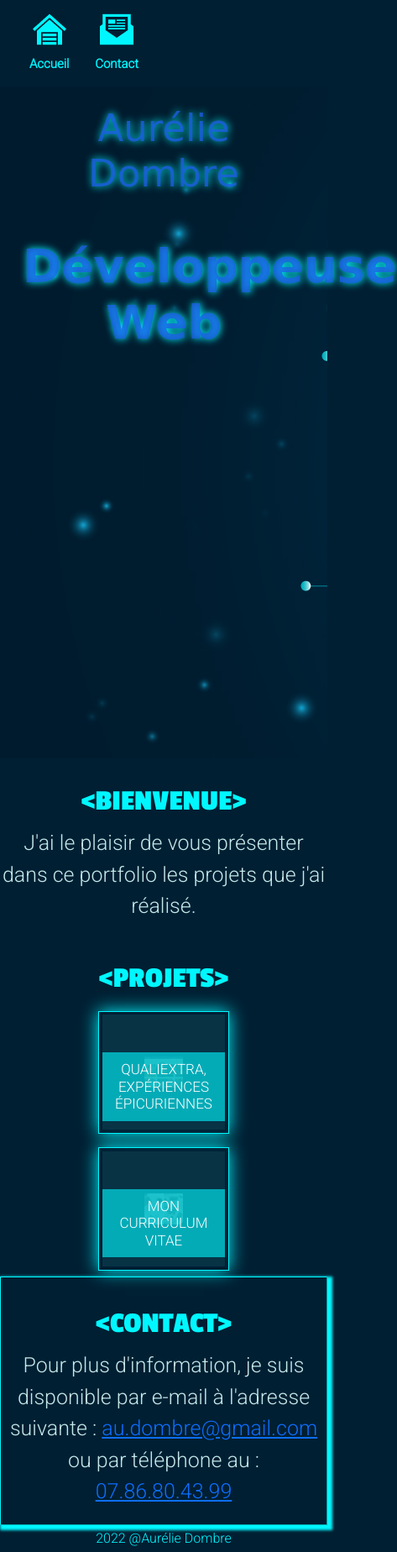
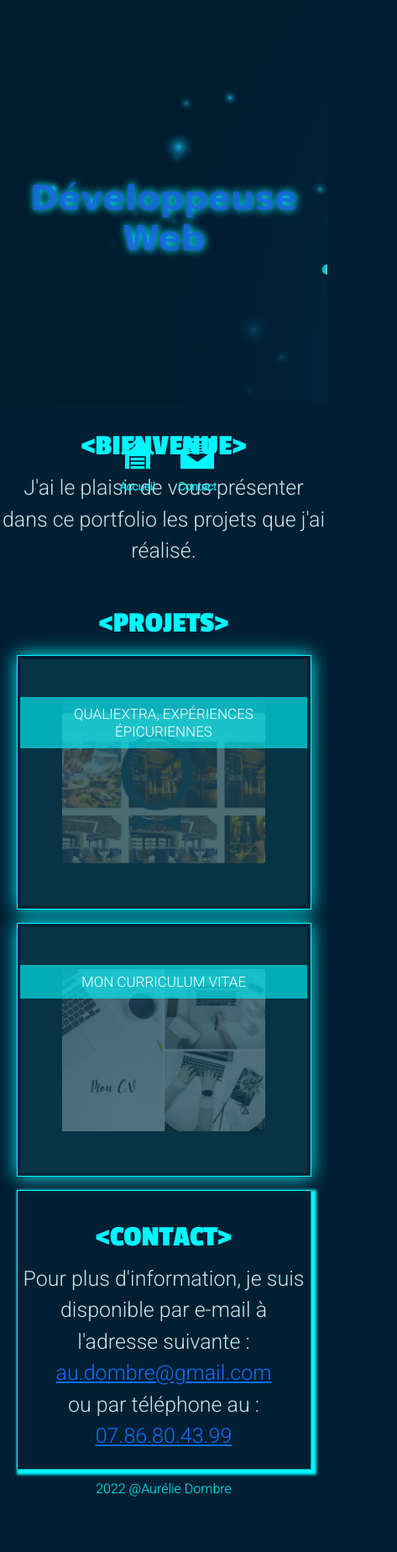
Before and after one commit to AurelieDombre/aurelie-siteweb, a plain HTML site: page index.html in a window 390 px wide. Shown: the whole page at 84% size, 473 px wide, since content can reach past the window. After the commit the page ends 1797 px from the top, so only its background shows below. Drawn offline with nearby package versions, Linux system fonts and the light colour scheme; a web font is replaced by a local one.

Commit message:
responsive

```diff
--- /dev/null
+++ b/assets/css/responsive.css
@@ -0,0 +1,67 @@
+@media screen and (max-width: 900px) {
+    nav {
+        position: absolute;
+        top: 60%;
+        left: 0%;
+        font-size: smaller;
+        font-weight: bold;
+        margin-left: 33%;
+    }
+    header {
+        color: white;
+        text-align: center;
+        margin: auto;
+    }
+
+    .entete {
+        background-image: url(../pictures/digital_global_connection_network.jpg);
+        height: 30em;
+    }
+
+    .entete h1{
+        display: none;
+    }
+
+    .entete h2{
+        position: absolute;
+        top: 190px;
+        left: 0%;
+    }
+
+    /* Titre  */
+    h1{
+        font-size: 40px;
+    }
+
+
+
+    h2{
+        font-size: 40px;
+    }
+
+
+    .bienvenu{
+        padding: 2%;
+    }
+
+    .projets__card{
+        width: 90%;
+
+    }
+
+    .projets{
+        margin-bottom: 2%;
+    }
+
+
+
+
+    .contact{
+        width: 90%;
+        margin: auto;
+    }
+
+    footer{
+        padding: 3%;
+    }
+}
--- a/assets/css/style.css
+++ b/assets/css/style.css
@@ -14,6 +14,7 @@ header {
   color: white;
   text-align: center;
   margin: auto;
+
 }
 
 .entete {
@@ -21,7 +22,17 @@ header {
   height: 50em;
 }
 
+.entete h1{
+  position: absolute;
+  top: 0;
+  left: 33%;
+}
 
+.entete h2{
+  position: absolute;
+  top: 190px;
+  left: 33%;
+}
 
 /* Titre  */
 h1{
@@ -41,7 +52,6 @@ h2{
   font-size: 56px;
   font-family: 'Goldman', cursive;
   font-weight: bold;
-  max-width: 110em;
   text-shadow: var(--color-hover) 1px 0 10px;
 }
 
@@ -250,7 +260,6 @@ footer {
   text-align: center;
   color: var(--texte-title-color);
   padding: 1%;
-  max-width: 110em;
 }
 
 
--- a/index.html
+++ b/index.html
@@ -19,6 +19,7 @@
 	<link rel="stylesheet" href="assets/css/reset.css">
     <link rel="stylesheet" href="assets/css/style.css">
     <link rel="stylesheet" href="assets/css/style_contact.css">
+    <link rel="stylesheet" href="assets/css/responsive.css">
 
 
 	<!--<script defer src="assets/js/script.js"></script>-->
@@ -35,7 +36,7 @@
             <!-- we are create first menu item name home -->
         </a>
 
-        <a class="menu--contact" href="mailto:au.dombre@gmail.com">
+        <a class="menu--contact" href="mailto:au.dombre@gmail.com" title="contact">
             <!-- this anchor text for link your home to another page -->
             <div class="icon ">
                 <img  src="assets/pictures/mail.png" alt="mail" >
@@ -86,7 +87,7 @@
 
 
 
-        <section class="contact">
+        <section class="contact" title="contact">
             <h3>CONTACT</h3>
             <p> Pour plus d'information, je suis disponible par e-mail à l'adresse suivante : <a href="mailto:au.dombre@gmail.com">au.dombre@gmail.com </a> <br>
                 ou par téléphone au : <a href="tel:+330786804399">07.86.80.43.99</a> </p>
```
